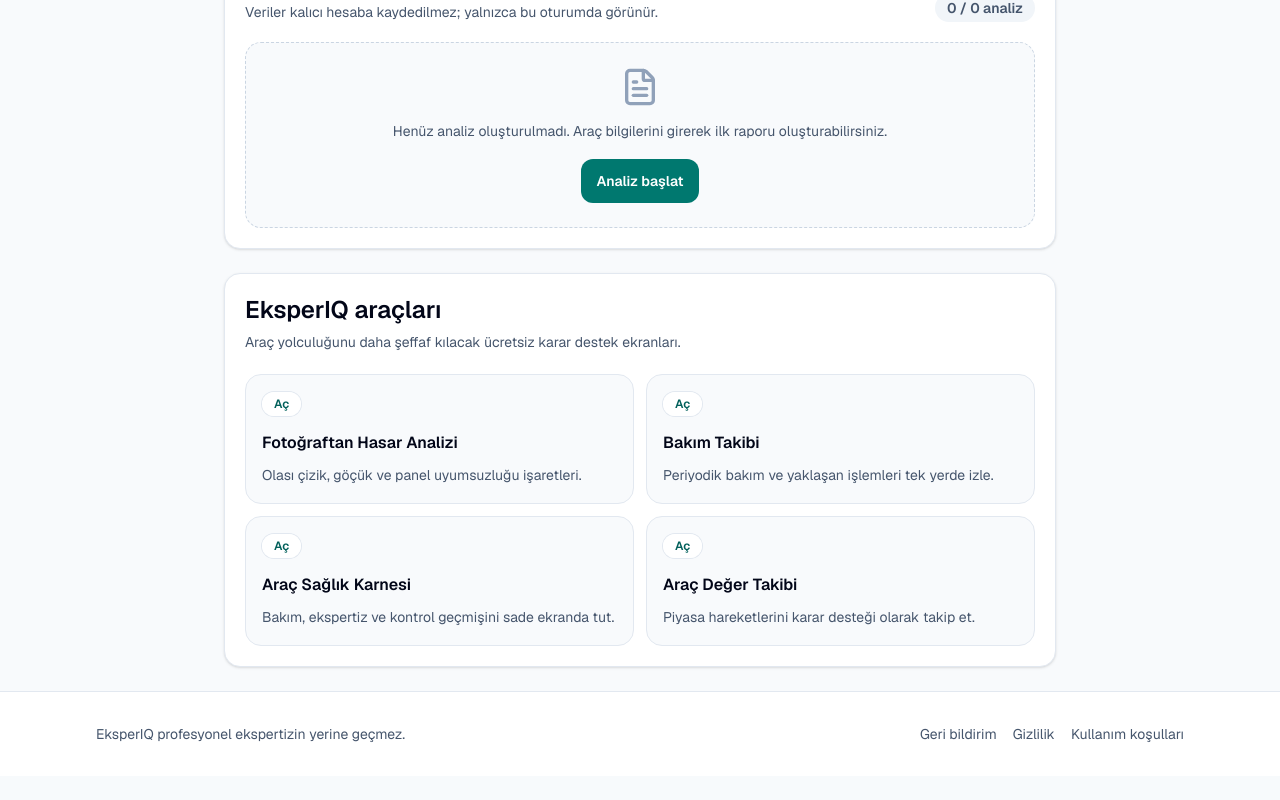
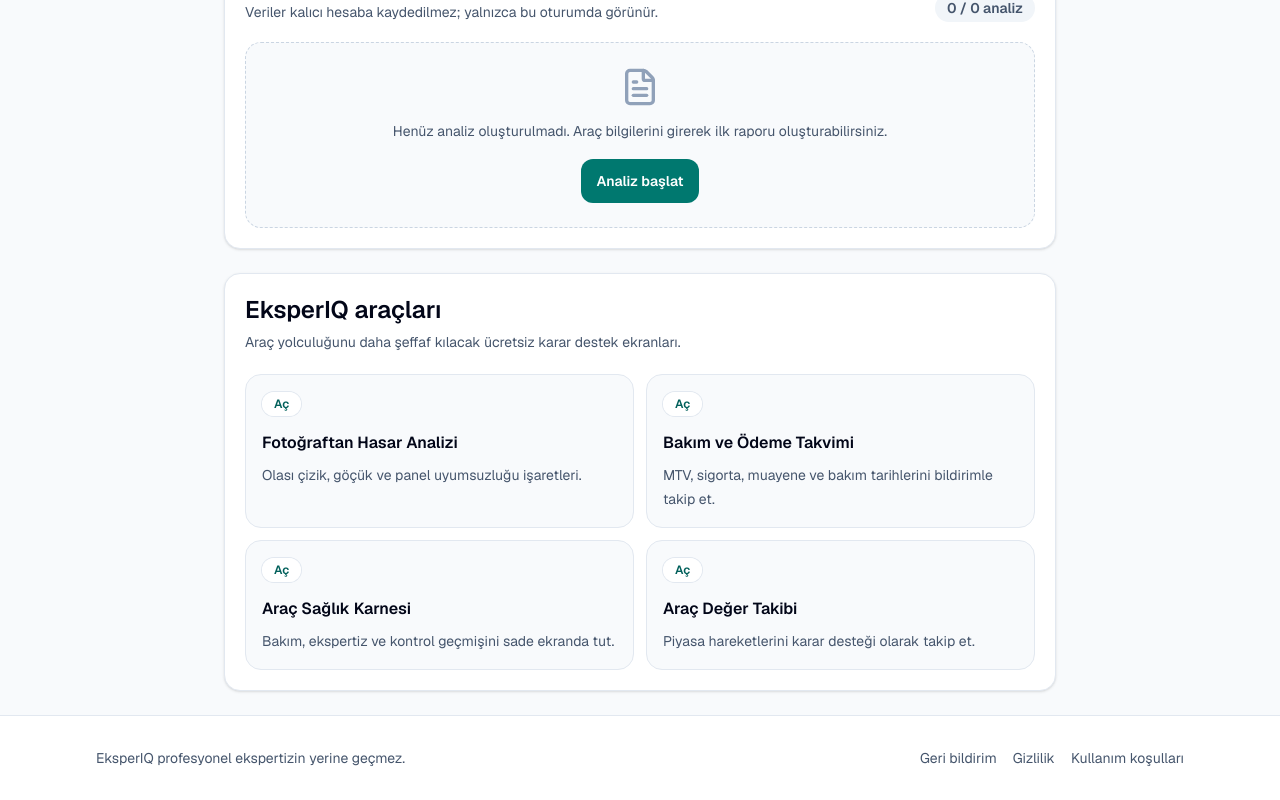
Before and after one commit to akifyapayzeka/eksperiq, a Next.js app: page /analizlerim in a window 1280 px wide. Shown: the part 474-1274 px from the top of the page. Before the commit the page ends 1250 px from the top, so only its background shows below. Built offline with nearby package versions, Linux system fonts and the light colour scheme.

Commit message:
Analizlerim hızlı erişimini gelişmiş Bakım Takvimi'ne bağla
Analizlerim sayfasındaki hızlı erişim kartı eski, çoklu araç desteği
olmayan Bakım Takibi yerine artık push bildirimli ve çoklu araç destekli
Bakım ve Ödeme Takvimi'ne yönlendiriyor.

```diff
--- a/src/app/analizlerim/page.tsx
+++ b/src/app/analizlerim/page.tsx
@@ -28,7 +28,7 @@ const filters: Array<{ id: AnalysisFilter; label: string }> = [
 
 const assistantModules = [
   ["/fotograf-hasar", "Fotoğraftan Hasar Analizi", "Olası çizik, göçük ve panel uyumsuzluğu işaretleri."],
-  ["/bakim-takibi", "Bakım Takibi", "Periyodik bakım ve yaklaşan işlemleri tek yerde izle."],
+  ["/bakim-odeme-takvimi", "Bakım ve Ödeme Takvimi", "MTV, sigorta, muayene ve bakım tarihlerini bildirimle takip et."],
   ["/arac-saglik-karnesi", "Araç Sağlık Karnesi", "Bakım, ekspertiz ve kontrol geçmişini sade ekranda tut."],
   ["/arac-deger-takibi", "Araç Değer Takibi", "Piyasa hareketlerini karar desteği olarak takip et."],
 ] as const;
```
Also changed, not shown: 1 other file (tests, documents, lock files or other folders).
